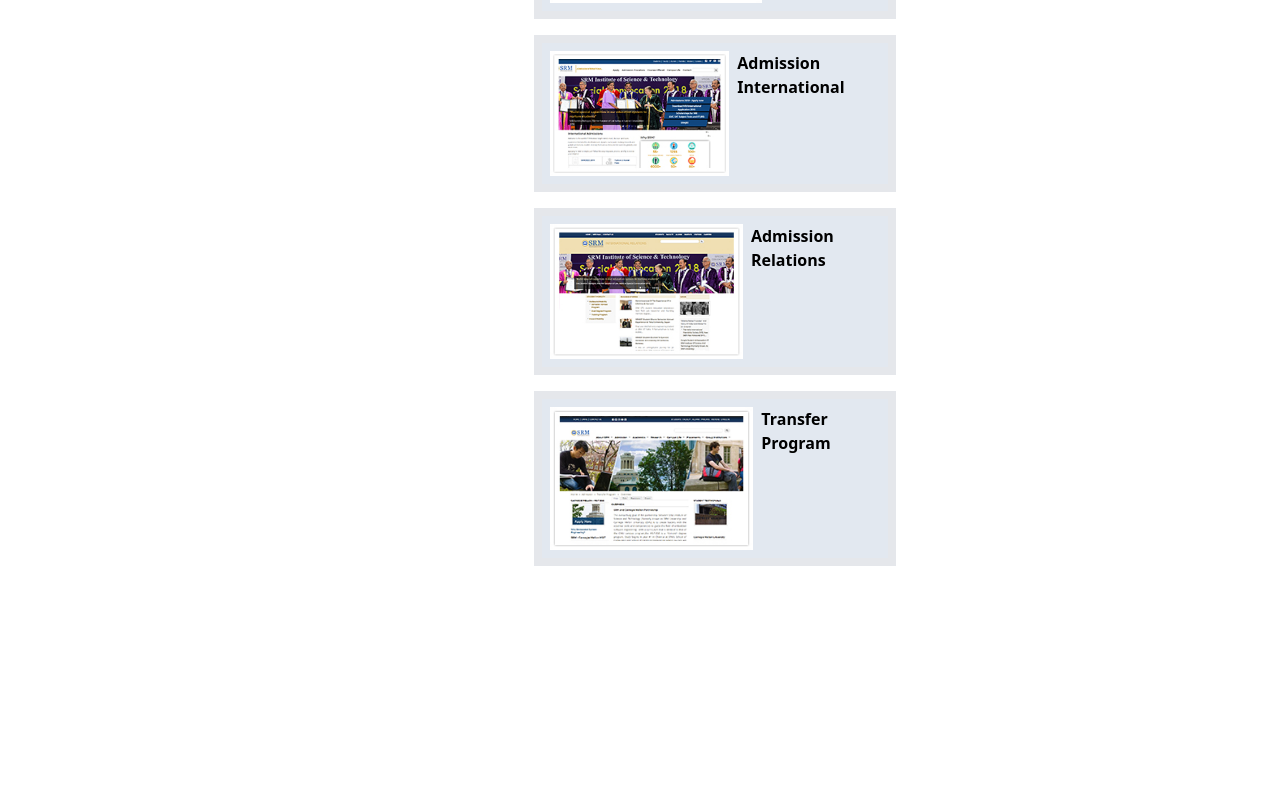
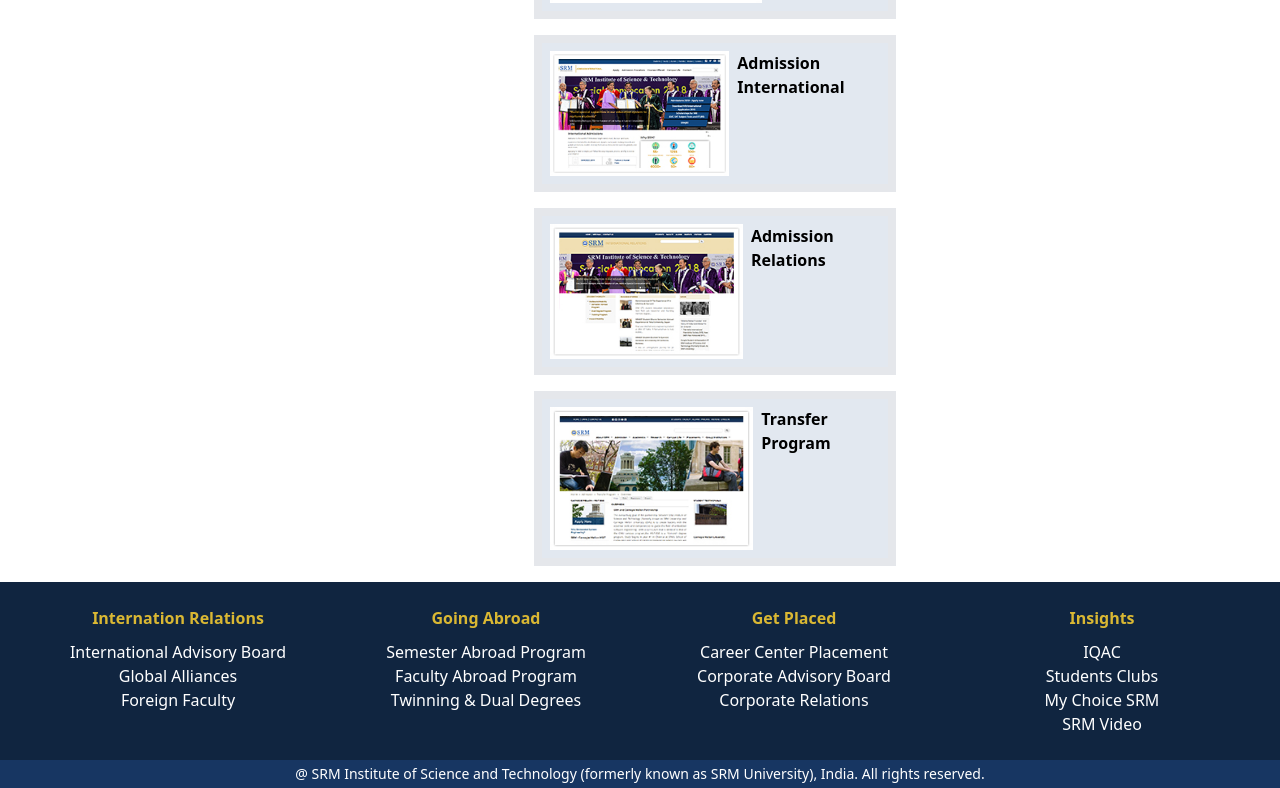
Before and after one commit to shvam0000/MERN, a React (Create React App) app in the folder srm-website/: page / in a window 1280 px wide. Shown: the part 932-1720 px from the top of the page. Before the commit the page ends 1514 px from the top, so only its background shows below. Built offline with nearby package versions, Linux system fonts and the light colour scheme.

Commit message:
update: add footer

```diff
--- a/srm-website/src/App.js
+++ b/srm-website/src/App.js
@@ -1,4 +1,4 @@
-import { Navbar, ImageSlide, Main } from './components';
+import { Navbar, ImageSlide, Main, Footer } from './components';
 
 const App = () => {
   return (
@@ -6,6 +6,7 @@ const App = () => {
       <Navbar />
       <ImageSlide />
       <Main />
+      <Footer />
     </div>
   );
 };
--- /dev/null
+++ b/srm-website/src/components/Footer.jsx
@@ -0,0 +1,114 @@
+import React from 'react';
+
+const Footer = () => {
+  return (
+    <>
+      <footer className='bg-[#102540] text-center text-white'>
+        <div className='container px-6 pt-6'>
+          <div className='grid md:grid-cols-2 lg:grid-cols-4'>
+            <div className='mb-6'>
+              <h5 className='mb-2.5 font-bold text-[#DAB833]'>
+                Internation Relations
+              </h5>
+
+              <ul className='mb-0 list-none'>
+                <li>
+                  <a href='#!' className='text-white'>
+                    International Advisory Board
+                  </a>
+                </li>
+                <li>
+                  <a href='#!' className='text-white'>
+                    Global Alliances
+                  </a>
+                </li>
+                <li>
+                  <a href='#!' className='text-white'>
+                    Foreign Faculty
+                  </a>
+                </li>
+              </ul>
+            </div>
+
+            <div className='mb-6'>
+              <h5 className='mb-2.5 font-bold text-[#DAB833]'>Going Abroad</h5>
+
+              <ul className='mb-0 list-none'>
+                <li>
+                  <a href='#!' className='text-white'>
+                    Semester Abroad Program
+                  </a>
+                </li>
+                <li>
+                  <a href='#!' className='text-white'>
+                    Faculty Abroad Program
+                  </a>
+                </li>
+                <li>
+                  <a href='#!' className='text-white'>
+                    Twinning & Dual Degrees
+                  </a>
+                </li>
+              </ul>
+            </div>
+
+            <div className='mb-6'>
+              <h5 className='mb-2.5 font-bold text-[#DAB833]'>Get Placed</h5>
+
+              <ul className='mb-0 list-none'>
+                <li>
+                  <a href='#!' className='text-white'>
+                    Career Center Placement
+                  </a>
+                </li>
+                <li>
+                  <a href='#!' className='text-white'>
+                    Corporate Advisory Board
+                  </a>
+                </li>
+                <li>
+                  <a href='#!' className='text-white'>
+                    Corporate Relations
+                  </a>
+                </li>
+              </ul>
+            </div>
+
+            <div className='mb-6'>
+              <h5 className='mb-2.5 font-bold text-[#DAB833]'>Insights</h5>
+
+              <ul className='mb-0 list-none'>
+                <li>
+                  <a href='#!' className='text-white'>
+                    IQAC
+                  </a>
+                </li>
+                <li>
+                  <a href='#!' className='text-white'>
+                    Students Clubs
+                  </a>
+                </li>
+                <li>
+                  <a href='#!' className='text-white'>
+                    My Choice SRM
+                  </a>
+                </li>
+                <li>
+                  <a href='#!' className='text-white'>
+                    SRM Video
+                  </a>
+                </li>
+              </ul>
+            </div>
+          </div>
+        </div>
+      </footer>
+      <div className='flex justify-center bg-[#173662] py-1 text-sm text-white'>
+        @ SRM Institute of Science and Technology (formerly known as SRM
+        University), India. All rights reserved.
+      </div>
+    </>
+  );
+};
+
+export default Footer;
--- a/srm-website/src/components/index.js
+++ b/srm-website/src/components/index.js
@@ -1,3 +1,4 @@
 export { default as Navbar } from './Navbar';
 export { default as ImageSlide } from './ImageSlide';
 export { default as Main } from './Main';
+export { default as Footer } from './Footer';
```
